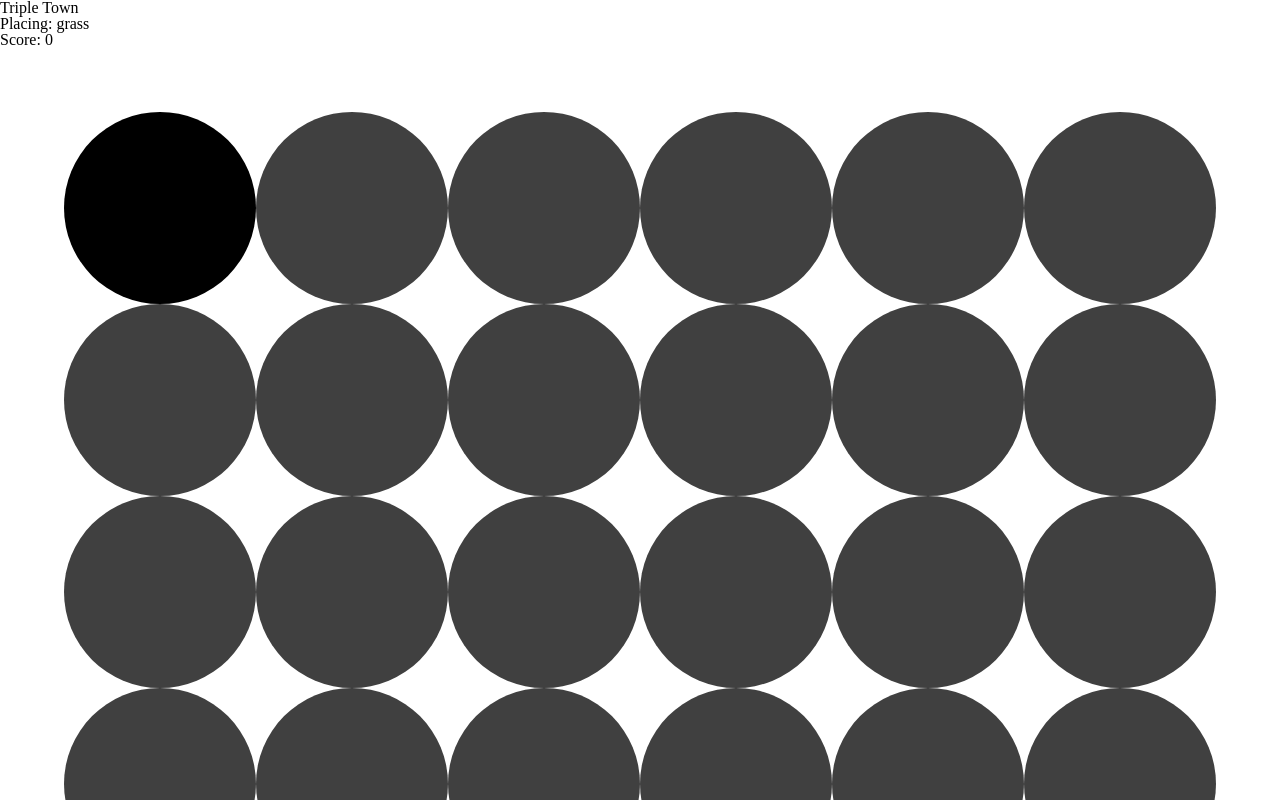
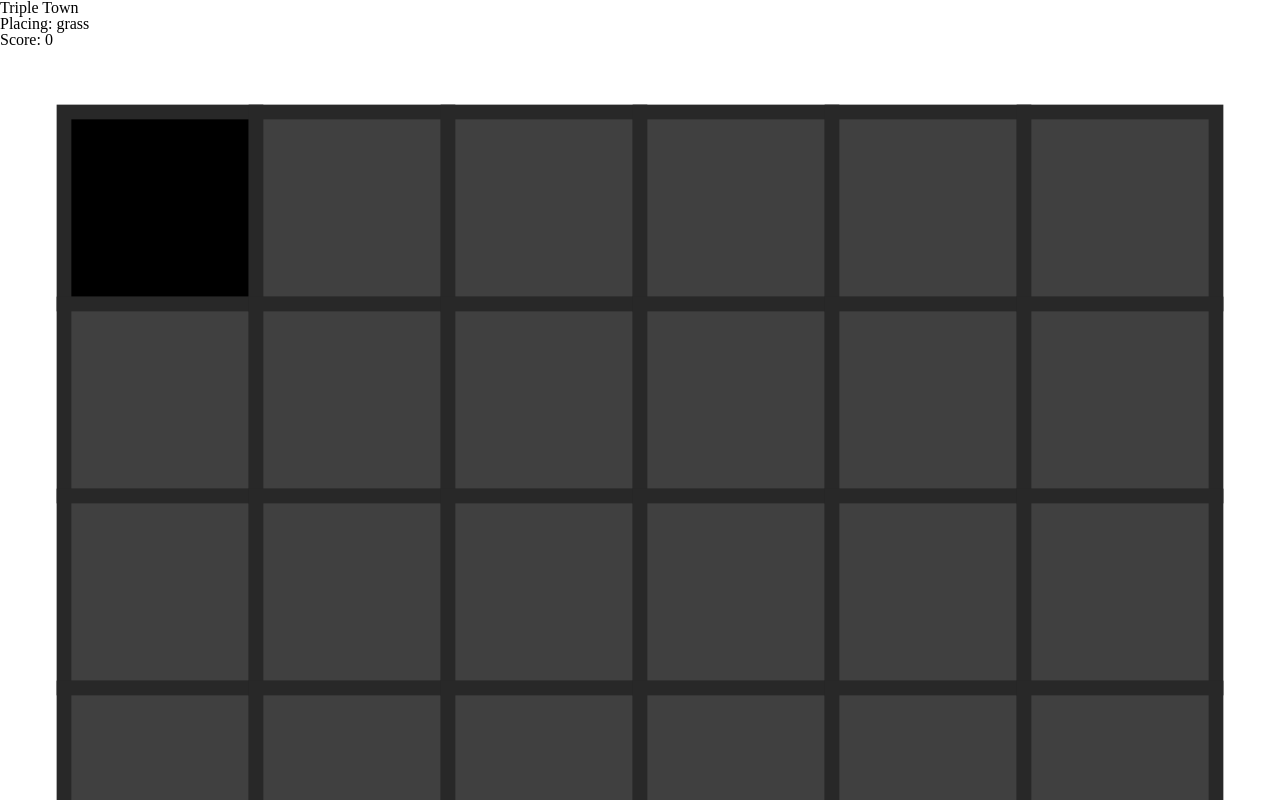
Before and after one commit to gregorybchris/triple-town, a plain HTML site: page index.html in a window 1280 px wide. Shown: the top 800 px of the page. Drawn offline with nearby package versions, Linux system fonts and the light colour scheme.

```diff
--- a/index.html
+++ b/index.html
@@ -16,6 +16,7 @@
 	<script src="https://d3js.org/d3.v6.min.js"></script>
 </head>
 <body>
+	<div class="page">
 		<div class="header">
 			<div class="title">Triple Town</div>
 		</div>
@@ -25,6 +26,7 @@
 			<div id="score" class="info-text">Score: 0</div>
 			<svg id="graphics" class="graphics"></svg>
 		</div>
+	</div>
 
 	<script type="module" src="scripts/tile.js"></script>
 	<script type="module" src="scripts/entities.js"></script>
--- a/scripts/graphics.js
+++ b/scripts/graphics.js
@@ -1,9 +1,10 @@
 import { computeStarPoints, shadeColor } from "./graphics-utilities.js"
 import { ALL_ENTITIES } from "./entities.js"
 
-const CELL_SIZE = 30
+const CELL_WIDTH = 30
+const CELL_HEIGHT = 30
 const [WIDTH, HEIGHT] = [200, 200]
-const [X_PADDING, Y_PADDING] = [25, 25]
+const [X_PADDING, Y_PADDING] = [10, 10]
 
 const getTileTooltipText = (tile) => `${tile.entity.name}${tile.bonus ? "*" : ""}`
 
@@ -45,19 +46,22 @@ const initializeGraphics = (grid, onTileClick) => {
 
   initializeTileGradients(canvas)
 
-  const circles = canvas
-    .selectAll("circle")
+  const tileMarkers = canvas
+    .selectAll("rect")
     .data([].concat(...grid.tiles))
     .enter()
-    .append("circle")
-    .classed("tile-circle", true)
-    .attr("cx", (tile) => tile.x * CELL_SIZE + X_PADDING)
-    .attr("cy", (tile) => tile.y * CELL_SIZE + Y_PADDING)
-    .attr("r", CELL_SIZE / 2)
+    .append("rect")
+    .classed("tile-marker", true)
+    .attr("x", (tile) => tile.x * CELL_WIDTH + X_PADDING)
+    .attr("y", (tile) => tile.y * CELL_HEIGHT + Y_PADDING)
+    .attr("width", CELL_WIDTH)
+    .attr("height", CELL_HEIGHT)
+    .attr("stroke-width", 2.3)
+    .attr("stroke", "rgb(40, 40, 40)")
     .attr("fill", (tile) => `url(#gradient_${tile.entity.name})`)
-    .attr("id", (tile) => `circle_${tile.id}`)
+    .attr("id", (tile) => `tile_marker_${tile.id}`)
     .on("click", (mouseEvent, tile) => onTileClick(tile))
-  circles.append("title").text((tile) => getTileTooltipText(tile))
+  tileMarkers.append("title").text((tile) => getTileTooltipText(tile))
 
   canvas
     .selectAll("polygon")
@@ -66,8 +70,8 @@ const initializeGraphics = (grid, onTileClick) => {
     .append("polygon")
     .classed("tile-bonus", true)
     .attr("points", (tile) => {
-      const x = tile.x * CELL_SIZE + X_PADDING + 7
-      const y = tile.y * CELL_SIZE + Y_PADDING - 7
+      const x = tile.x * CELL_WIDTH + X_PADDING + 23
+      const y = tile.y * CELL_HEIGHT + Y_PADDING + 7
       const points = computeStarPoints(5, 3, 0.8, x, y)
       return [].concat(...points).join(" ")
     })
@@ -78,12 +82,12 @@ const initializeGraphics = (grid, onTileClick) => {
 const rerenderGraphics = (game) => {
   game.grid.tiles.forEach((row) => {
     row.forEach((tile) => {
-      // Update circle colors
-      d3.select(`#circle_${tile.id}`).attr("fill", `url(#gradient_${tile.entity.name})`)
-      d3.select(`#circle_${tile.id} > title`).text(getTileTooltipText(tile))
+      // Update tile marker colors
+      d3.select(`#tile_marker_${tile.id}`).attr("fill", `url(#gradient_${tile.entity.name})`)
+      d3.select(`#tile_marker_${tile.id} > title`).text(getTileTooltipText(tile))
 
       // Update bonus indicators
-      d3.select(`#bonus_${tile.id}`).attr("fill", tile.bonus ? "white" : "transparent")
+      d3.select(`#bonus_${tile.id}`).attr("fill", tile.bonus ? "rgb(230, 230, 230)" : "transparent")
     })
   })
 
--- a/styles/styles.less
+++ b/styles/styles.less
@@ -1,10 +1,13 @@
+.page {
+    font-family: "Grandstander";
+}
+
 .header {
     padding: 50px 0px 5px;
     text-align: center;
 }
 
 .title {
-    font-family: "Grandstander";
     font-weight: bold;
     font-size: 4.5em;
 }
@@ -19,16 +22,15 @@
     width: 95%;
 }
 
-.tile-circle {
+.tile-marker {
     transition: fill 200ms;
 }
 
-.tile-circle:hover {
-    cursor: pointer
+.tile-marker:hover {
+    cursor: pointer;
 }
 
 .info-text {
-    font-family: "Grandstander";
     font-size: 2.2em;
     margin: 5px 0px;
 }
```
Also changed, not shown: scripts/entity.js (+4 -4 lines), scripts/tile.js (+4 -4 lines). Lines whose indentation alone changed are shown as unchanged.
